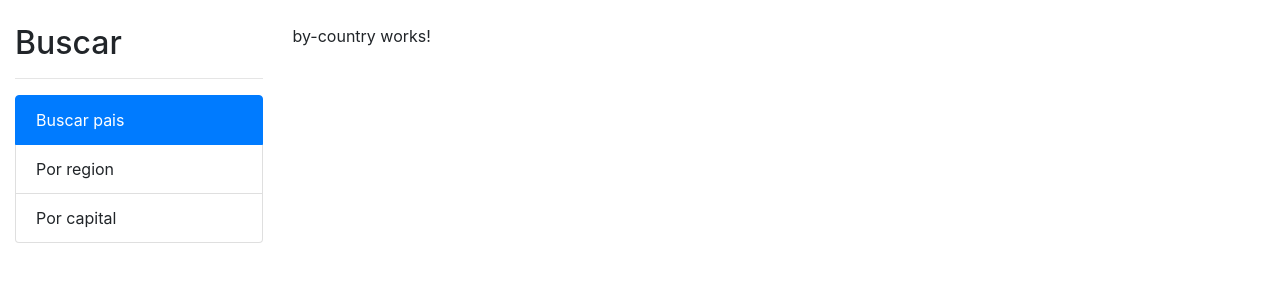
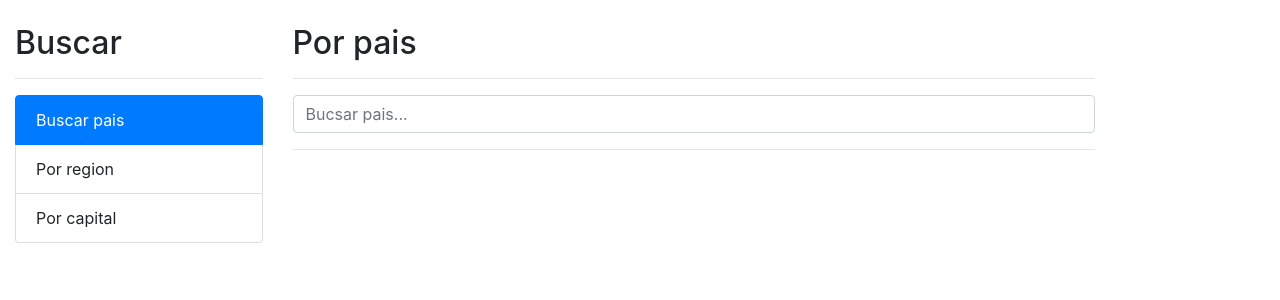
Before and after one commit to GersonBenito/paisesApp, an Angular app: page / in a window 1280 px wide. Shown: the top 300 px of the page. Built offline with nearby package versions, Linux system fonts and the light colour scheme.

Commit message:
feat: show list country added

```diff
--- a/angular.json
+++ b/angular.json
@@ -56,7 +56,13 @@
               "vendorChunk": true,
               "extractLicenses": false,
               "sourceMap": true,
-              "namedChunks": true
+              "namedChunks": true,
+              "fileReplacements": [
+                {
+                  "replace": "src/environments/environment.ts",
+                  "with": "src/environments/environment.development.ts"
+                }
+              ]
             }
           },
           "defaultConfiguration": "production"
--- a/src/app/app.module.ts
+++ b/src/app/app.module.ts
@@ -1,5 +1,6 @@
 import { NgModule } from '@angular/core';
 import { BrowserModule } from '@angular/platform-browser';
+import { HttpClientModule } from '@angular/common/http';
 
 import { AppComponent } from './app.component';
 import { CountryModule } from './country/country.module';
@@ -13,6 +14,7 @@ import { SharedModule } from './shared/shared.module';
     BrowserModule,
     CountryModule,
     SharedModule,
+    HttpClientModule,
   ],
   providers: [],
   bootstrap: [AppComponent]
--- a/src/app/country/pages/by-country/by-country.component.html
+++ b/src/app/country/pages/by-country/by-country.component.html
@@ -1 +1,53 @@
-<p>by-country works!</p>
+<h2>Por pais</h2>
+<hr>
+
+<div class="row">
+    <div class="col">
+        <form (ngSubmit)="buscar()" autocomplete="off">
+            <input
+                type="text"
+                name="termino"
+                class="form-control"
+                [(ngModel)]="termino"
+                placeholder="Bucsar pais..."
+            />
+        </form>
+    </div>
+</div>
+
+<hr>
+<div *ngIf="error" class="alert alert-danger">
+    No se encontro nada con el termino {{ termino }}
+</div>
+
+<div class="row">
+    <div class="col">
+       <ng-container *ngIf="countries.length > 0" [ngTemplateOutlet]="table_countries"></ng-container>
+    </div>
+</div>
+
+<ng-template #table_countries>
+    <table class="table table-hover">
+        <thead>
+            <tr>
+                <th>#</th>
+                <th>Bandera</th>
+                <th>Nombre</th>
+                <th>Poblacion</th>
+            </tr>
+        </thead>
+        <tbody>
+            <tr *ngFor="let country of countries; index as i;">
+                <th>{{ i + 1 }}</th>
+                <th>
+                    <img [src]="country.flag" width="50" [alt]="country.name">
+                </th>
+                <th>{{country.name}}</th>
+                <th>{{country.population | number}}</th>
+                <th>
+                    <a [routerLink]="['pais', country.alpha2Code]">Ver...</a>
+                </th>
+            </tr>
+        </tbody>
+    </table>
+</ng-template>
--- a/src/app/country/pages/by-country/by-country.component.ts
+++ b/src/app/country/pages/by-country/by-country.component.ts
@@ -1,4 +1,6 @@
 import { Component } from '@angular/core';
+import { Country } from '../../interfaces/country.interface';
+import { CountryService } from '../../services/country.service';
 
 @Component({
   selector: 'app-by-country',
@@ -7,14 +9,30 @@ import { Component } from '@angular/core';
 })
 export class ByCountryComponent {
 
-  constructor(){
+  public termino = '';
+  public error: boolean = false;
+  public countries: Country[] = [];
+
+  constructor( private _countryService: CountryService ){
 
   }
 
-  newFunction = () =>{
-    if (true === true){
+  buscar(): void{
 
-    }
+    this.error = false;
+
+    this._countryService.buscarPais( this.termino ).subscribe({
+      next: (countries) =>{
+        this.countries = countries;
+        console.log(this.countries);
+      },
+      error: (error) =>{
+        console.log(error);
+        this.error = true;
+      }
+    });
+
   }
 
+
 }
--- /dev/null
+++ b/src/app/country/services/country.service.ts
@@ -0,0 +1,21 @@
+import { Injectable } from '@angular/core';
+import { environment } from 'src/environments/environment.development';
+import { Observable } from 'rxjs';
+import { HttpClient } from '@angular/common/http';
+import { Country } from '../interfaces/country.interface';
+
+
+@Injectable({
+  providedIn: 'root'
+})
+export class CountryService {
+
+  private API_URL: string = environment.apiUrl;
+
+  constructor( private http: HttpClient ) { }
+
+  buscarPais( termino: string ): Observable<Country[]>{
+    return this.http.get<Country[]>(`${this.API_URL}/name/${termino}`);
+  }
+
+}
--- /dev/null
+++ b/src/environments/environment.development.ts
@@ -0,0 +1,4 @@
+export const environment = {
+    production: false,
+    apiUrl: 'https://restcountries.com/v2',
+};
--- /dev/null
+++ b/src/environments/environment.ts
@@ -0,0 +1,4 @@
+export const environment = {
+    production: true,
+    apiUrl: 'https://restcountries.com/v2'
+};
```
Also changed, not shown: src/app/country/country.module.ts (+8 -1 lines), src/app/country/interfaces/country.interface.ts (added, +65 -0 lines).
